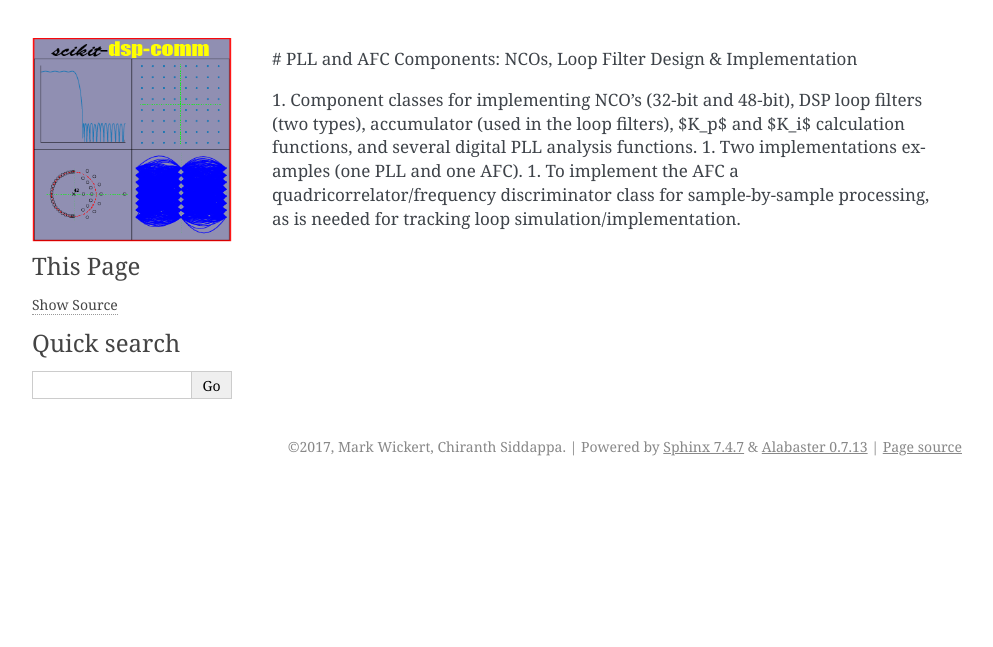
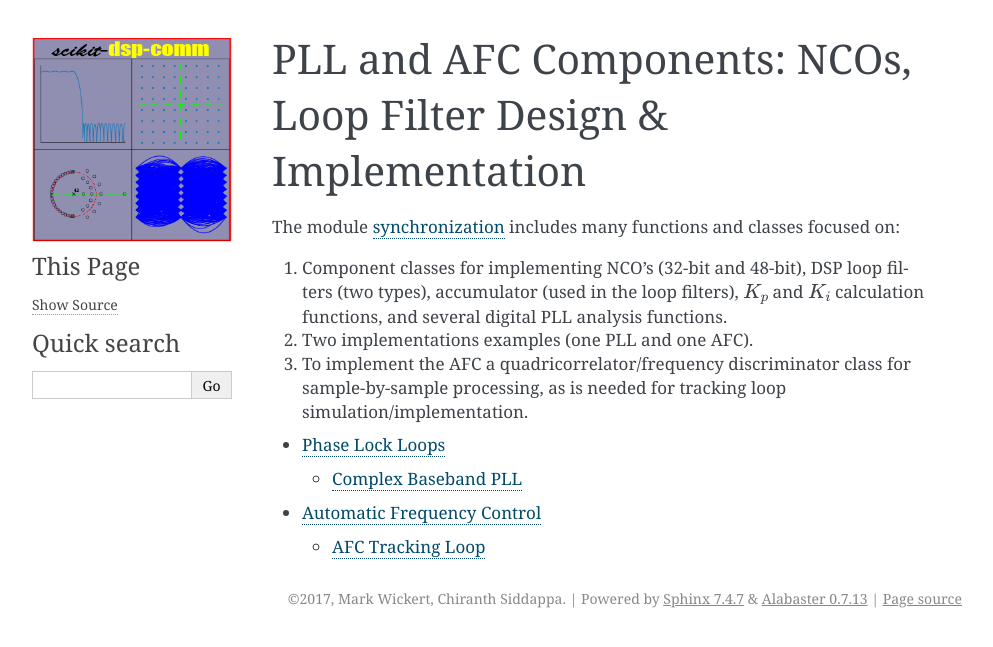
Before and after one commit to mwickert/scikit-dsp-comm, a Sphinx documentation site: the page built from docs/source/nb_examples/synchronization/synchronization.rst, in a window 1280 px wide. Shown: the top 647 px of the page, without its empty margins (148-1141 px from the left). Built offline with Sphinx 7.4.7, drawn with Linux system fonts in a browser that asks for light colours.

Commit message:
Move syncrhonization notebook examples one level down and include short writeup

```diff
--- a/docs/source/nb_examples.rst
+++ b/docs/source/nb_examples.rst
@@ -29,5 +29,4 @@ Jupyter Notebook Examples
 .. toctree::
    :caption: Synchronization
 
-   ../nb_examples/synchronization/PLL
-   ../nb_examples/synchronization/AFC
+   ../nb_examples/synchronization/synchronization
--- a/docs/source/nb_examples/synchronization/synchronization.rst
+++ b/docs/source/nb_examples/synchronization/synchronization.rst
@@ -1,5 +1,13 @@
-# PLL and AFC Components: NCOs, Loop Filter Design & Implementation
+PLL and AFC Components: NCOs, Loop Filter Design & Implementation
+=================================================================
 
-1. Component classes for implementing NCO's (32-bit and 48-bit), DSP loop filters (two types), accumulator (used in the loop filters), $K_p$ and $K_i$ calculation functions, and several digital PLL analysis functions.
-1. Two implementations examples (one PLL and one AFC).
-1. To implement the AFC a quadricorrelator/frequency discriminator class for sample-by-sample processing, as is needed for tracking loop simulation/implementation.
+The module :doc:`../../synchronization` includes many functions and classes focused on:
+
+#. Component classes for implementing NCO's (32-bit and 48-bit), DSP loop filters (two types), accumulator (used in the loop filters), :math:`K_p` and :math:`K_i` calculation functions, and several digital PLL analysis functions.
+#. Two implementations examples (one PLL and one AFC).
+#. To implement the AFC a quadricorrelator/frequency discriminator class for sample-by-sample processing, as is needed for tracking loop simulation/implementation.
+
+.. toctree::
+
+   ../../nb_examples/synchronization/PLL
+   ../../nb_examples/synchronization/AFC
```
